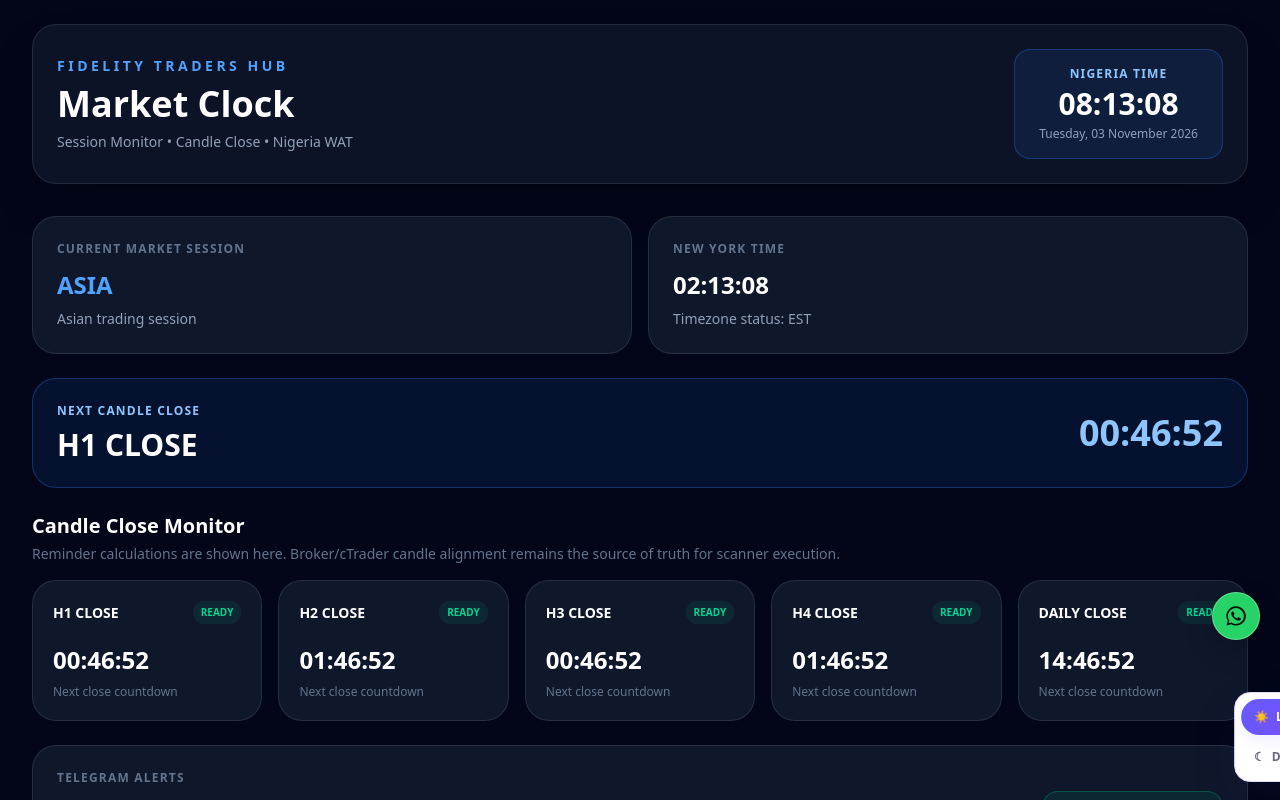
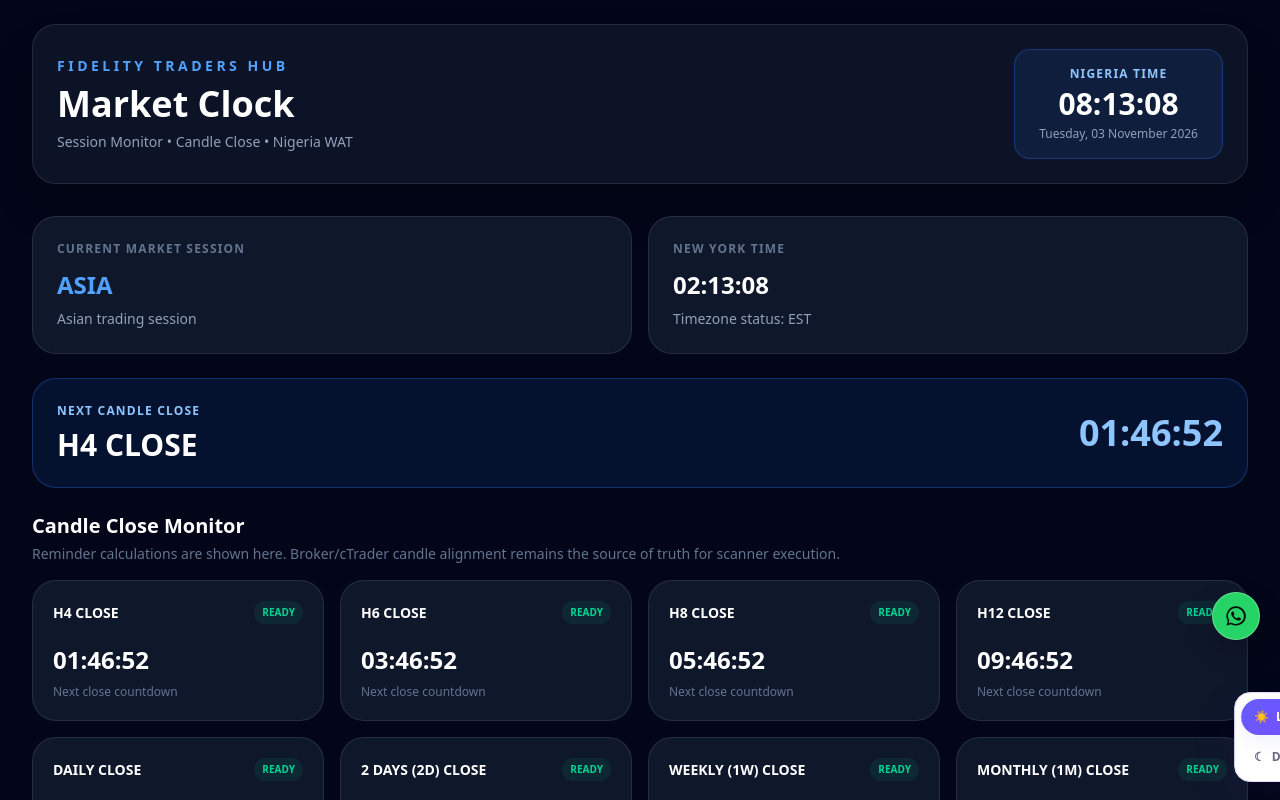
Before and after one commit to fidelitytradershub/fidelitytradershub, a Next.js app: page /market-clock in a window 1280 px wide. Shown: the top 800 px of the page. Built offline with nearby package versions, Linux system fonts and the light colour scheme; no server answers.

Commit message:
Expand Market Clock candle close timeframes

```diff
--- a/app/market-clock/page.tsx
+++ b/app/market-clock/page.tsx
@@ -2,17 +2,23 @@
 
 import { useEffect, useMemo, useState } from "react";
 
-type Timeframe = "H1" | "H2" | "H3" | "H4" | "DAILY";
+type Timeframe = "H1" | "H2" | "H3" | "H4" | "H6" | "H8" | "H12" | "DAILY" | "2D" | "WEEKLY" | "MONTHLY";
 
 const CLOSE_HOURS: Record<Timeframe, number[]> = {
   H1: Array.from({ length: 24 }, (_, i) => i),
   H2: Array.from({ length: 12 }, (_, i) => i * 2),
   H3: [0, 3, 6, 9, 12, 15, 18, 21],
   H4: [0, 4, 8, 12, 16, 20],
+  H6: [0, 6, 12, 18],
+  H8: [0, 8, 16],
+  H12: [0, 12],
   DAILY: [17],
+  "2D": [],
+  WEEKLY: [],
+  MONTHLY: [],
 };
 
-const TIMEFRAMES: Timeframe[] = ["H1", "H2", "H3", "H4", "DAILY"];
+const TIMEFRAMES: Timeframe[] = ["H4", "H6", "H8", "H12", "DAILY", "2D", "WEEKLY", "MONTHLY"];
 
 function getParts(date: Date, timeZone: string) {
   const parts = new Intl.DateTimeFormat("en-US", {
@@ -101,61 +107,70 @@ function getSession(hour: number) {
   };
 }
 
+function nyWallTimeToDate(year: number, month: number, day: number, hour: number) {
+  // Convert New York wall-clock time to a real Date while respecting EST/EDT.
+  let guess = new Date(Date.UTC(year, month - 1, day, hour));
+  for (let i = 0; i < 4; i++) {
+    const p = getParts(guess, "America/New_York");
+    const represented = Date.UTC(p.year, p.month - 1, p.day, p.hour, p.minute, p.second);
+    const wanted = Date.UTC(year, month - 1, day, hour);
+    guess = new Date(guess.getTime() + wanted - represented);
+  }
+  return guess;
+}
+
+function addCalendarDays(year: number, month: number, day: number, days: number) {
+  const d = new Date(Date.UTC(year, month - 1, day + days));
+  return { year: d.getUTCFullYear(), month: d.getUTCMonth() + 1, day: d.getUTCDate(), weekday: d.getUTCDay() };
+}
+
 function getNextClose(date: Date, timeframe: Timeframe) {
   const ny = getParts(date, "America/New_York");
+  const current = { year: ny.year, month: ny.month, day: ny.day, weekday: new Date(Date.UTC(ny.year, ny.month - 1, ny.day)).getUTCDay() };
+  const candidates: Date[] = [];
 
-  const nowMinutes = ny.hour * 60 + ny.minute + ny.second / 60;
-
-  const hours = CLOSE_HOURS[timeframe];
-
-  let nextHour: number | null = null;
-
-  for (const hour of hours) {
-    if (hour * 60 > nowMinutes) {
-      nextHour = hour;
-      break;
+  if (timeframe in CLOSE_HOURS && CLOSE_HOURS[timeframe].length) {
+    for (let offset = 0; offset <= 2; offset++) {
+      const day = addCalendarDays(current.year, current.month, current.day, offset);
+      if (day.weekday === 0 || day.weekday === 6) continue;
+      for (const hour of CLOSE_HOURS[timeframe]) {
+        const target = nyWallTimeToDate(day.year, day.month, day.day, hour);
+        if (target.getTime() > date.getTime()) candidates.push(target);
+      }
+    }
+  } else if (timeframe === "2D") {
+    // Two-trading-day cadence, anchored to Monday's 17:00 New York close.
+    for (let offset = 0; offset <= 14; offset++) {
+      const day = addCalendarDays(current.year, current.month, current.day, offset);
+      if (day.weekday === 0 || day.weekday === 6) continue;
+      const monday = addCalendarDays(day.year, day.month, day.day, -((day.weekday + 6) % 7));
+      const tradingDayIndex = Math.round((Date.UTC(day.year, day.month - 1, day.day) - Date.UTC(monday.year, monday.month - 1, monday.day)) / 86400000);
+      if (tradingDayIndex % 2 === 0) {
+        const target = nyWallTimeToDate(day.year, day.month, day.day, 17);
+        if (target.getTime() > date.getTime()) candidates.push(target);
+      }
+    }
+  } else if (timeframe === "WEEKLY") {
+    for (let offset = 0; offset <= 14; offset++) {
+      const day = addCalendarDays(current.year, current.month, current.day, offset);
+      if (day.weekday === 5) {
+        const target = nyWallTimeToDate(day.year, day.month, day.day, 17);
+        if (target.getTime() > date.getTime()) candidates.push(target);
+      }
+    }
+  } else if (timeframe === "MONTHLY") {
+    for (let monthOffset = 0; monthOffset <= 2; monthOffset++) {
+      const first = new Date(Date.UTC(current.year, current.month - 1 + monthOffset, 1));
+      const last = new Date(Date.UTC(first.getUTCFullYear(), first.getUTCMonth() + 1, 0));
+      let day = last;
+      while (day.getUTCDay() === 0 || day.getUTCDay() === 6) day = new Date(day.getTime() - 86400000);
+      const target = nyWallTimeToDate(day.getUTCFullYear(), day.getUTCMonth() + 1, day.getUTCDate(), 17);
+      if (target.getTime() > date.getTime()) candidates.push(target);
     }
   }
 
-  const target = new Date(date);
-
-  if (nextHour === null) {
-    nextHour = hours[0];
-
-    target.setTime(date.getTime() + 24 * 60 * 60 * 1000);
-  }
-
-  const targetParts = getParts(target, "America/New_York");
-
-  const targetYear = targetParts.year;
-  const targetMonth = targetParts.month;
-  const targetDay = targetParts.day;
-
-  const approximateUtc = Date.UTC(
-    targetYear,
-    targetMonth - 1,
-    targetDay,
-    nextHour,
-    0,
-    0
-  );
-
-  let candidate = new Date(approximateUtc);
-
-  for (let i = 0; i < 3; i++) {
-    const check = getParts(candidate, "America/New_York");
-
-    const difference =
-      nextHour -
-      check.hour +
-      (targetDay - check.day) * 24;
-
-    candidate = new Date(
-      candidate.getTime() + difference * 60 * 60 * 1000
-    );
-  }
-
-  return candidate;
+  candidates.sort((a, b) => a.getTime() - b.getTime());
+  return candidates[0] || nyWallTimeToDate(current.year, current.month, current.day + 1, 17);
 }
 
 function countdown(target: Date, now: Date) {
@@ -176,6 +191,9 @@ function countdown(target: Date, now: Date) {
 
 function getCardLabel(timeframe: Timeframe) {
   if (timeframe === "DAILY") return "DAILY CLOSE";
+  if (timeframe === "2D") return "2 DAYS (2D) CLOSE";
+  if (timeframe === "WEEKLY") return "WEEKLY (1W) CLOSE";
+  if (timeframe === "MONTHLY") return "MONTHLY (1M) CLOSE";
   return `${timeframe} CLOSE`;
 }
 
@@ -357,7 +375,7 @@ export default function MarketClockPage() {
 
           </div>
 
-          <div className="grid gap-4 sm:grid-cols-2 lg:grid-cols-5">
+          <div className="grid gap-4 sm:grid-cols-2 lg:grid-cols-4">
 
             {TIMEFRAMES.map((timeframe) => {
               const target = getNextClose(now, timeframe);
```
